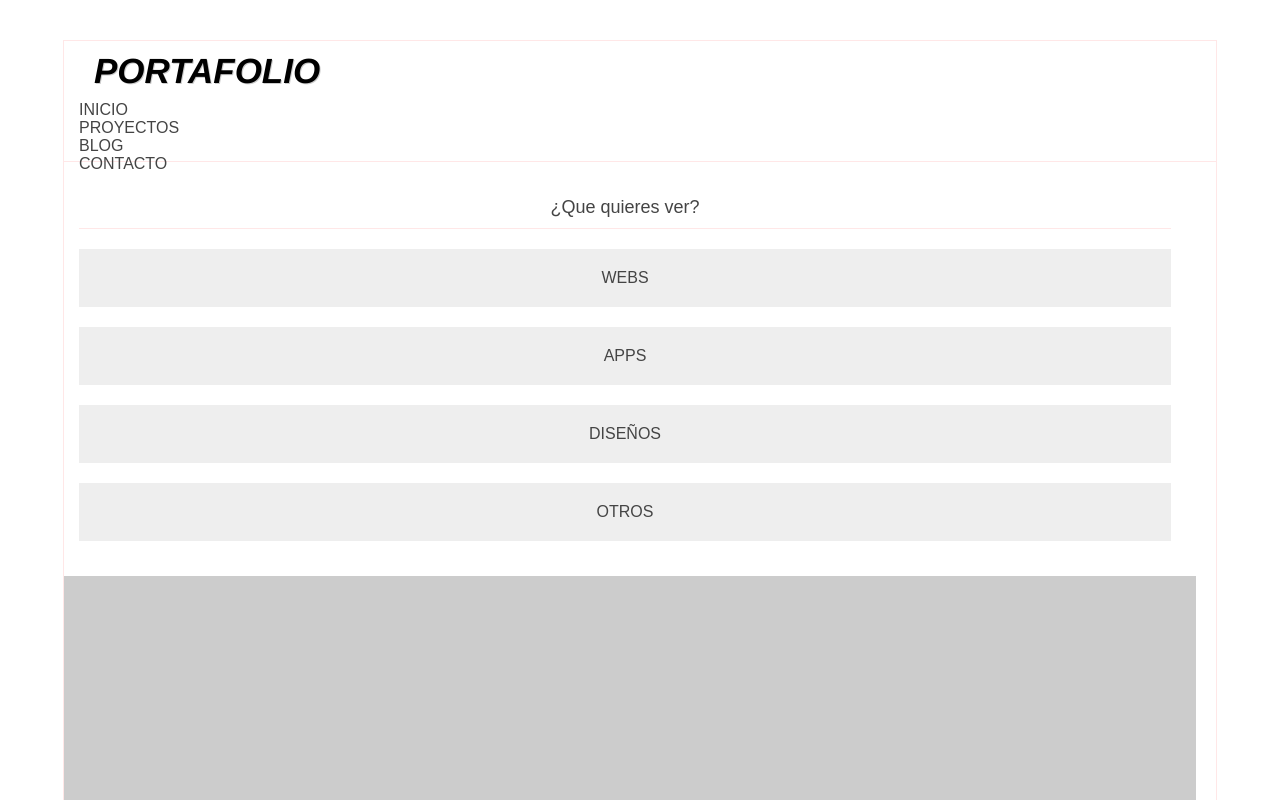
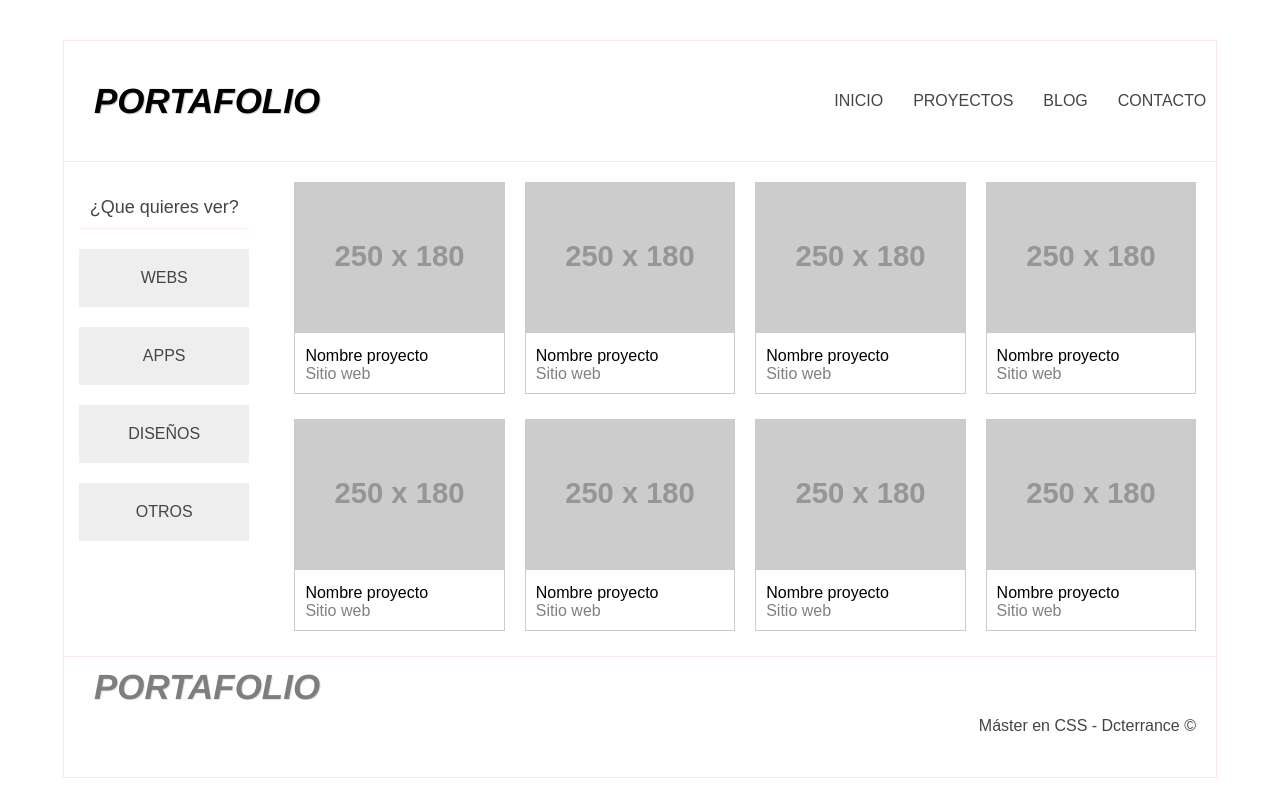
Before and after one commit to Dcterrance88/CSS_de_flexbox_a_grid_layout, a plain HTML site: page index.html in a window 1280 px wide. Shown: the top 800 px of the page. Drawn offline with Linux system fonts and the light colour scheme; placeholder pictures from the web are drawn by us.

Commit message:
Maquetando todo el proyecto con grid layout

```diff
--- a/css/style.css
+++ b/css/style.css
@@ -15,6 +15,10 @@
   margin-bottom: 40px;
 }
 #header{
+  display: grid;
+  grid-template-columns: 68% 30%;
+  align-items: center;
+  width: 100%;
   height: 120px;
   border-bottom: 1px solid rgba(255, 225, 226, 0.8);
 }
@@ -33,11 +37,17 @@
 }
 
 #menu{
+  width: 100%;
   height: 100%;
   padding-right: 20px;
 }
 
 #menu > ul {
+  display: grid;
+  grid-template-columns: repeat(4, 1fr);
+  align-items: center;
+  justify-content: center;
+  text-align: center;
   height: 100%;
   list-style: none;
 }
@@ -54,11 +64,16 @@
 }
 
 #content{
+  display: grid;
+  grid-template-columns: 20% 1fr;
+  align-items: start;
   padding-top: 20px;
-  padding-bottom: 20px;
 }
 
 #projects{
+  display: grid;
+  grid-template-columns: repeat(4, 1fr);
+  align-items: start;
 }
 
 .project{
```
